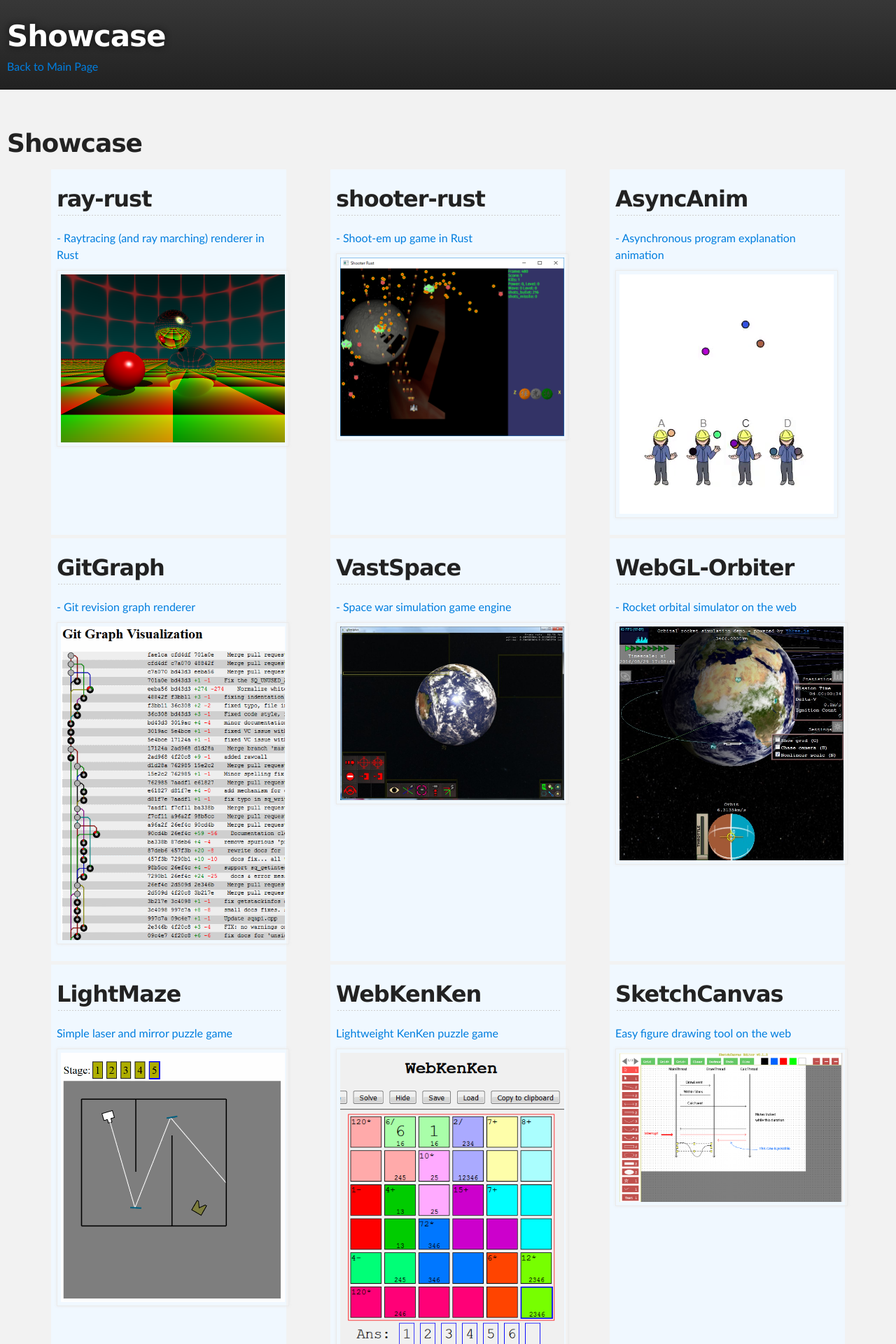
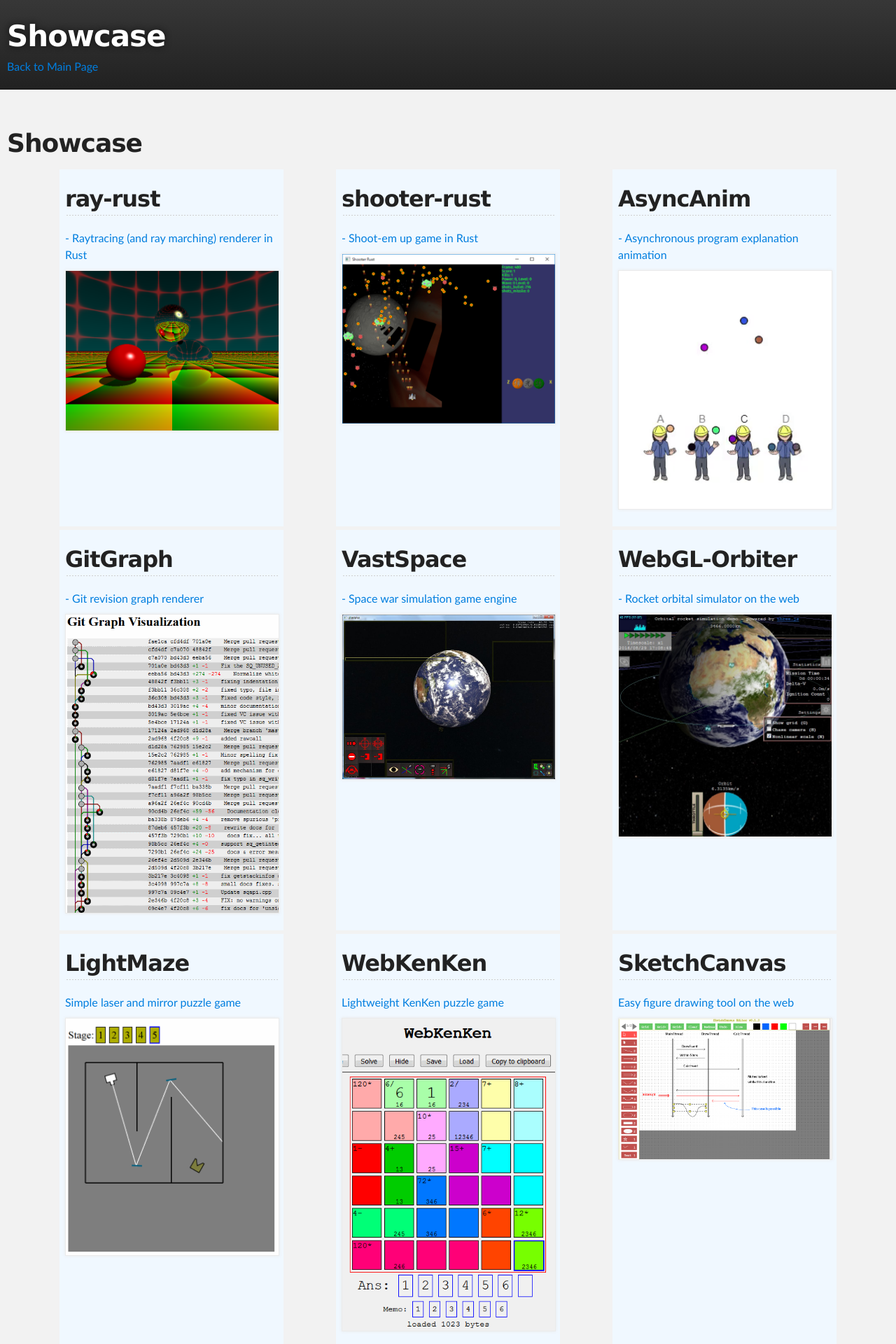
Before and after one commit to msakuta/msakuta.github.io, a Jekyll site: the page built from showcase.html, in a window 1280 px wide. Shown: the top 1920 px of the page at 70% size. Built offline with Jekyll 4.4.1, drawn with Linux system fonts in a browser that asks for light colours.

Commit message:
Adjust flex item width to fit 3 items in a row for phones

```diff
--- a/stylesheets/stylesheet.css
+++ b/stylesheets/stylesheet.css
@@ -147,7 +147,6 @@ img {
   position: relative;
   margin: 0 auto;
   max-width: 739px;
-  padding: 5px;
   margin: 10px 0 10px 0;
   border: 1px solid #ebebeb;
 
@@ -269,7 +268,7 @@ img {
 }
 
 .showcase{
-  width: 20em;
+  width: 19em;
   padding: 0.5em;
   margin-bottom: 5px;
   background-color: #F0F8FF;
```
